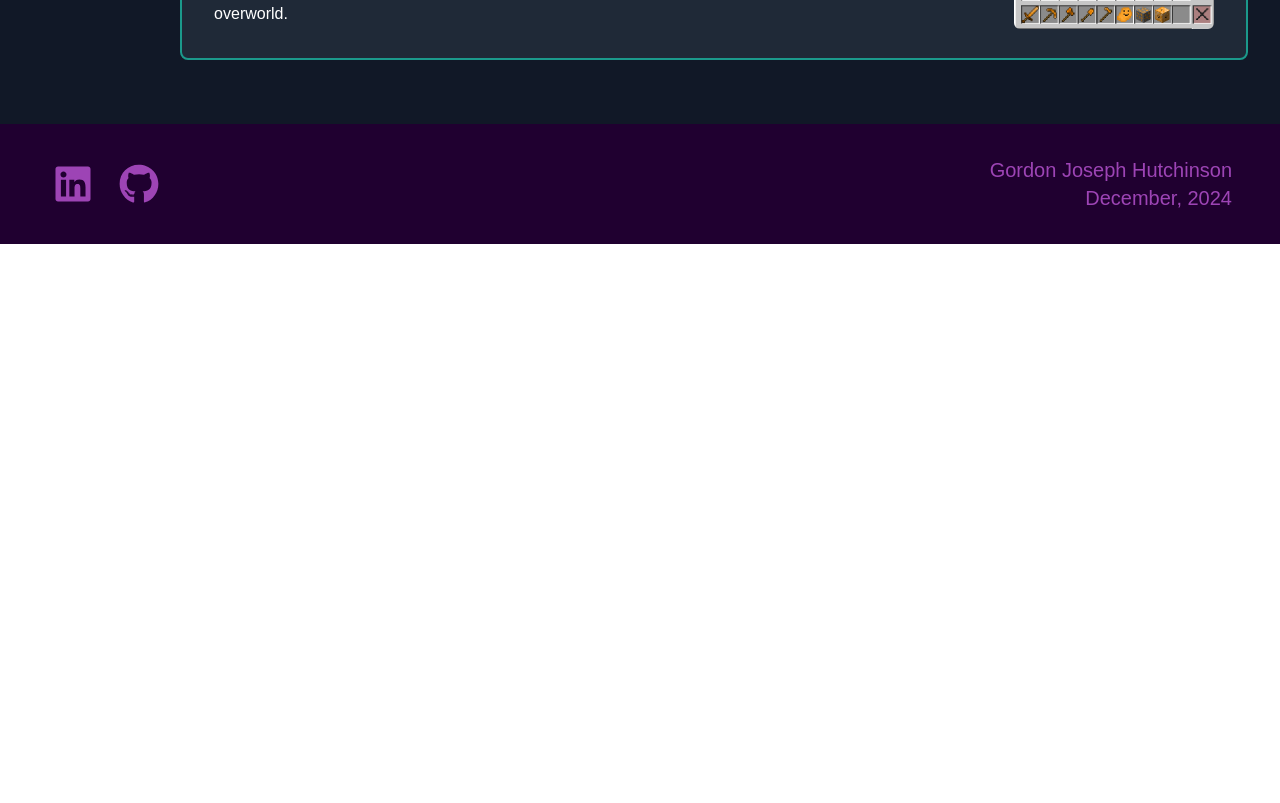
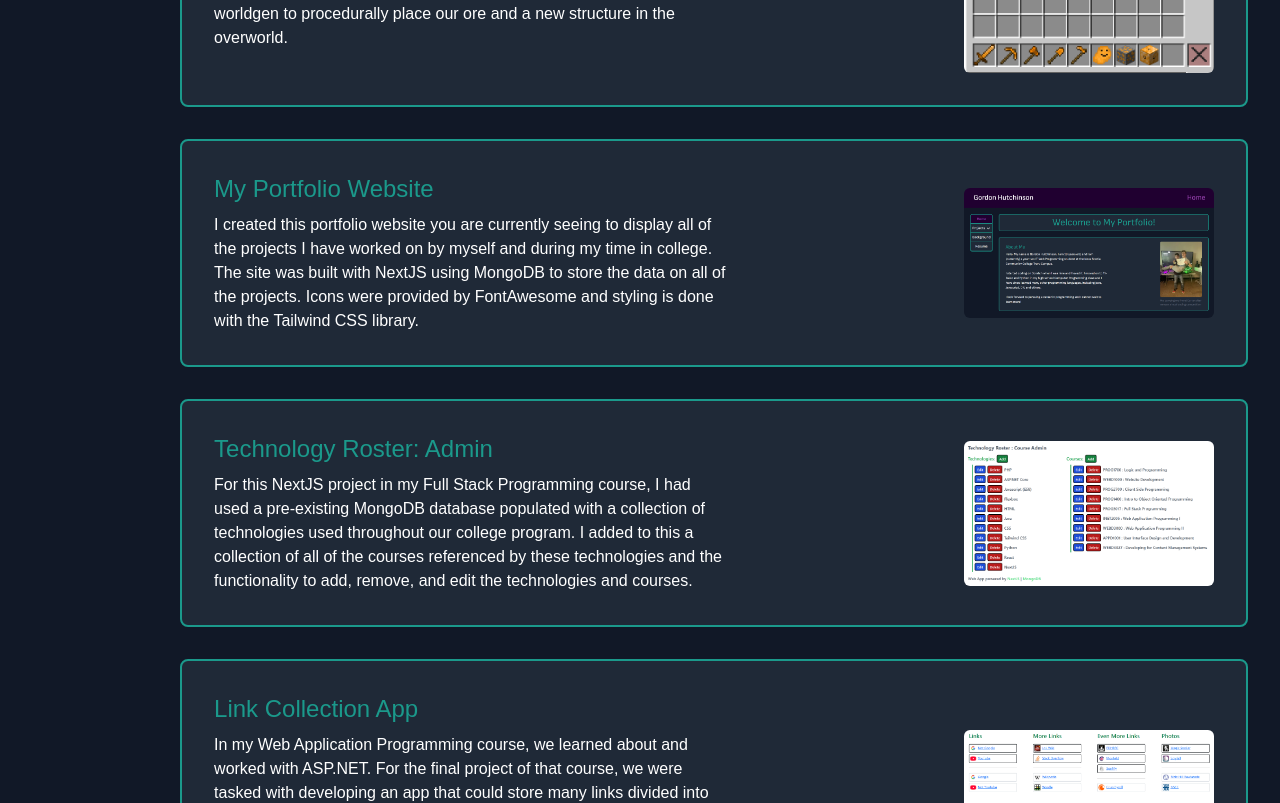
Before and after one commit to Algebarnacle/portfolio, a Next.js app: page /projects in a window 1280 px wide. Shown: the part 420-1223 px from the top of the page. Before the commit the page ends 800 px from the top, so only its background shows below. Built offline with nearby package versions, Linux system fonts and the light colour scheme; a web font is replaced by a local one.

Commit message:
Added all projects to the projects page

```diff
--- a/src/components/Content.tsx
+++ b/src/components/Content.tsx
@@ -51,6 +51,40 @@ export function ProjectsContent() {
                 height={475}
                 alt="Image of the items in our Minecraft Mod"
             />
+            <Project
+                description={`I created this portfolio website you are currently seeing to display all of the projects
+                    I have worked on by myself and during my time in college. The site was built with NextJS using MongoDB
+                    to store the data on all of the projects. Icons were provided by FontAwesome and styling is done with
+                    the Tailwind CSS library.`}
+                title="My Portfolio Website"
+                imageSrc="portfolio-image.png"
+                width={985}
+                height={1888}
+                alt="Image of my portfolio website"
+            />
+            <Project
+                description={`For this NextJS project in my Full Stack Programming course, I had used a pre-existing MongoDB
+                    database populated with a collection of technologies used throughout our college program. I added to
+                    this a collection of all of the courses referenced by these technologies and the functionality to
+                    add, remove, and edit the technologies and courses.`}
+                title="Technology Roster: Admin"
+                imageSrc="nextjs-proj.png"
+                width={894}
+                height={1540}
+                alt="Image of the final project for my Full Stack Programming course"
+            />
+            <Project
+                description={`In my Web Application Programming course, we learned about and worked with ASP.NET. For the
+                    final project of that course, we were tasked with developing an app that could store many links
+                    divided into four different categories. Links could be pinned to the top of the category or unpinned.
+                    The application also has an administration side with a validated login page. On the administration
+                    end, one can add, edit, or remove the links and edit the category names.`}
+                title="Link Collection App"
+                imageSrc="asp-proj.png"
+                width={990}
+                height={1829}
+                alt="Image of the final project for my Web Application Programming course"
+            />
         </div>
     );
 }
@@ -66,8 +100,8 @@ function Project({imageSrc, description, title, height, width, alt}:{imageSrc:st
                         {description}
                     </div>
                 </div>
-                <div className="mr-8">
-                    <Image src={`/images/` + imageSrc} width={200} height={200 * height / width} alt={alt} className="rounded-md" />
+                <div className="mr-8 my-8">
+                    <Image src={`/images/` + imageSrc} width={250} height={250 * height / width} alt={alt} className="rounded-md" />
                 </div>
             </div>
     );
```
